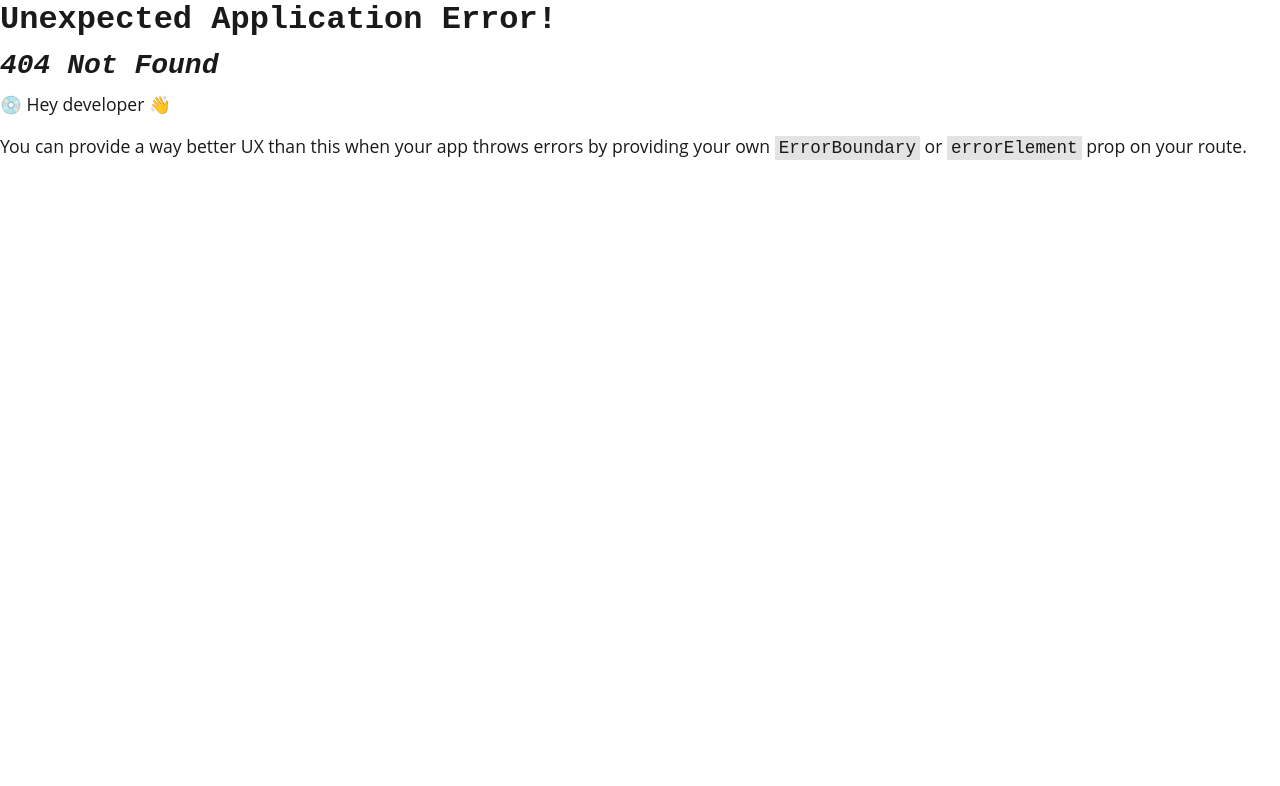
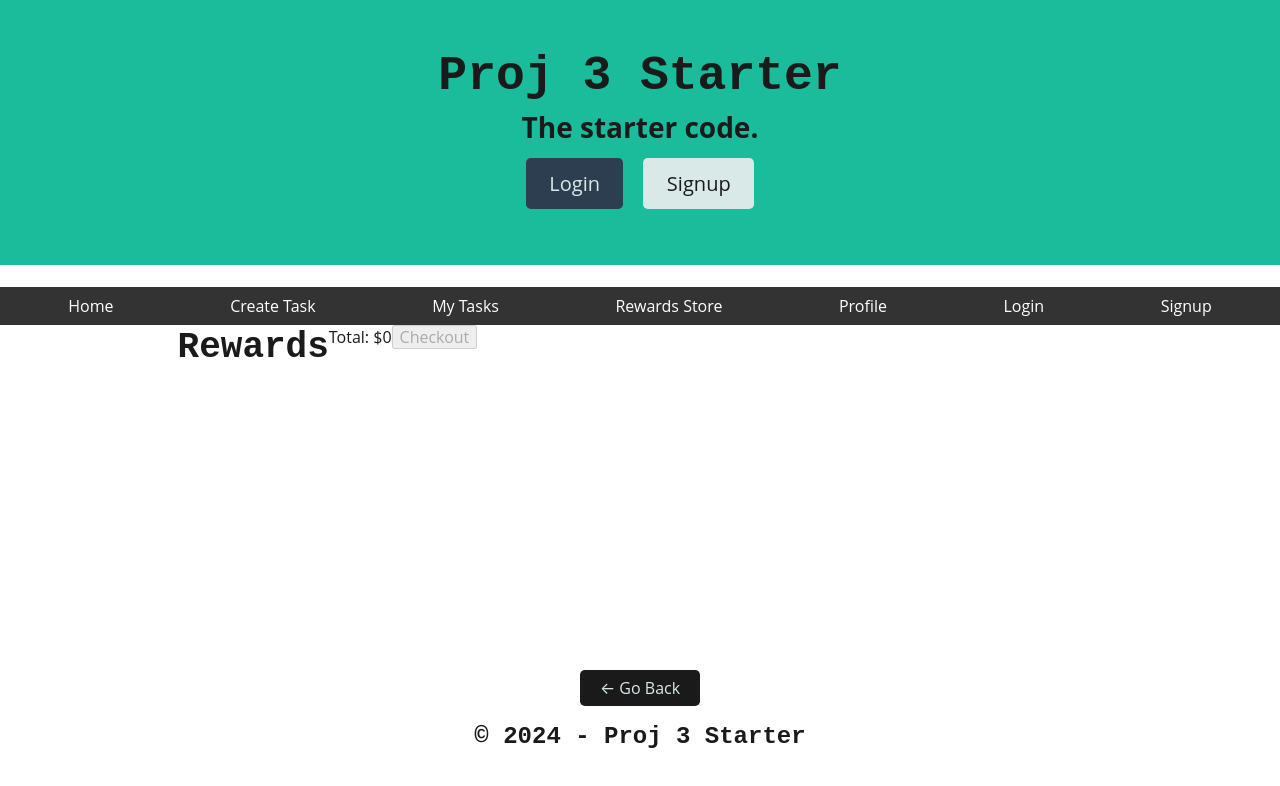
Before and after one commit to AranosBanazir/Quester, a React (Vite) app in the folder client/: page /rewards-store in a window 1280 px wide. Before the commit this address had no page. Shown: the top 786 px of the page. Built offline with nearby package versions, Linux system fonts and the light colour scheme.

Commit message:
rewards page/components, dummy navbar, cart provider added

```diff
--- a/client/src/App.jsx
+++ b/client/src/App.jsx
@@ -1,3 +1,4 @@
+import React from 'react'
 import {
   ApolloClient,
   InMemoryCache,
@@ -7,7 +8,9 @@ import {
 import { setContext } from '@apollo/client/link/context';
 import { Outlet } from 'react-router-dom';
 
+import { RewardCartProvider } from './utils/RewardCartContext';
 import Header from './components/Header';
+import Navbar from './components/Navbar';
 import Footer from './components/Footer';
 
 const httpLink = createHttpLink({
@@ -34,13 +37,16 @@ const client = new ApolloClient({
 function App() {
   return (
     <ApolloProvider client={client}>
+      <RewardCartProvider>
       <div className="flex-column justify-flex-start min-100-vh">
         <Header />
+        <Navbar />
         <div className="container">
           <Outlet />
         </div>
         <Footer />
       </div>
+      </ RewardCartProvider>
     </ApolloProvider>
   );
 }
--- /dev/null
+++ b/client/src/components/Navbar/index.jsx
@@ -0,0 +1,56 @@
+import React from 'react';
+import { Link } from 'react-router-dom';
+
+function Navbar() {
+  return (
+    <nav style={styles.navbar}>
+      <ul style={styles.navList}>
+        <li style={styles.navItem}>
+          <Link to="/" style={styles.link}>Home</Link>
+        </li>
+        <li style={styles.navItem}>
+          <Link to="/create-task" style={styles.link}>Create Task</Link>
+        </li>
+        <li style={styles.navItem}>
+          <Link to="/my-tasks" style={styles.link}>My Tasks</Link>
+        </li>
+        <li style={styles.navItem}>
+          <Link to="/rewards-store" style={styles.link}>Rewards Store</Link>
+        </li>
+        <li style={styles.navItem}>
+          <Link to="/me" style={styles.link}>Profile</Link>
+        </li>
+        <li style={styles.navItem}>
+          <Link to="/login" style={styles.link}>Login</Link>
+        </li>
+        <li style={styles.navItem}>
+          <Link to="/signup" style={styles.link}>Signup</Link>
+        </li>
+      </ul>
+    </nav>
+  );
+}
+
+const styles = {
+  navbar: {
+    backgroundColor: '#333',
+    padding: '10px',
+  },
+  navList: {
+    listStyle: 'none',
+    display: 'flex',
+    justifyContent: 'space-around',
+    margin: 0,
+    padding: 0,
+  },
+  navItem: {
+    margin: '0 10px',
+  },
+  link: {
+    color: 'white',
+    textDecoration: 'none',
+    fontSize: '16px',
+  },
+};
+
+export default Navbar;
--- /dev/null
+++ b/client/src/components/RewardList/index.jsx
@@ -0,0 +1,9 @@
+const RewardsList = ({ children }) => {
+    return (
+      <div className="flex-row gap-1">
+        {children}
+      </div>
+    )
+  }
+
+  export default RewardsList
--- a/client/src/pages/CreateTask.jsx
+++ b/client/src/pages/CreateTask.jsx
@@ -0,0 +1,12 @@
+const CreateTask = () => {
+    return (
+      <main>
+        <div className="flex-row justify-center">
+          <div className="col-12 col-md-10 my-3">
+            <h1>Home</h1>
+          </div>
+        </div>
+      </main>
+    );
+  };
+export default CreateTask;
--- a/client/src/pages/MyTasks.jsx
+++ b/client/src/pages/MyTasks.jsx
@@ -0,0 +1,13 @@
+const MyTasks = () => {
+    return (
+      <main>
+        <div className="flex-row justify-center">
+          <div className="col-12 col-md-10 my-3">
+            <h1>Home</h1>
+          </div>
+        </div>
+      </main>
+    );
+  };
+
+export default MyTasks;
--- a/client/src/pages/RewardsStore.jsx
+++ b/client/src/pages/RewardsStore.jsx
@@ -0,0 +1,63 @@
+import { useLazyQuery } from '@apollo/client'
+import { useRewardCartContext } from '../utils/RewardCartContext'
+import { QUERY_REWARDS_CHECKOUT } from '../utils/queries'
+
+
+import RewardList from '../components/RewardList'
+import RewardCard from '../components/RewardCard'
+
+const RewardsStore = () => {
+  const { state } = useRewardCartContext()
+
+  const [runCheckout] = useLazyQuery(QUERY_REWARDS_CHECKOUT)
+
+  const handleCheckout = async () => {
+    try {
+      const response = await runCheckout({
+        variables: {
+          rewards: state.map(({ description, ...reward }) => {
+            return {
+              ...reward,
+            }
+          })
+        }
+      })
+
+      const stripe = await loadStripe('pk_test_TYooMQauvdEDq54NiTphI7jx')
+      stripe.redirectToCheckout({ sessionId: response.data.checkout.session })
+    } catch(err) {
+      console.log(err)
+      alert('Error checking out!')
+    }
+  }
+
+  const total = state.reduce((total, reward) => {
+    return total + reward.points
+  }, 0)
+
+  return (
+    <div className="container">
+      <div className='flex-row space-between items-center'>
+        <h1>Rewards</h1>
+        <div>
+          Total: ${total}
+          <button onClick={handleCheckout} disabled={state.length === 0}>
+            Checkout
+          </button>
+        </div>
+      </div>
+      <RewardList>
+        {state.map(reward => {
+          return (
+            <RewardCard
+              {...reward}
+              key={reward._id}
+            />
+          )
+        })}
+      </RewardList>
+    </div>
+  )
+}
+
+export default RewardsStore;
--- /dev/null
+++ b/client/src/utils/RewardCartContext.jsx
@@ -0,0 +1,33 @@
+import { createContext, useContext, useReducer } from 'react'
+
+const rewardCartState = []
+
+export const RewardCartContext = createContext(rewardCartState)
+
+export const useRewardCartContext = () => useContext(RewardCartContext)
+
+export const actions = {
+  ADD_TO_CART: 'ADD_TO_CART',
+  REMOVE_FROM_CART: 'REMOVE_FROM_CART'
+}
+
+const reducer = (state, action) => {
+  switch(action.type) {
+    case actions.ADD_TO_CART:
+      return [...state, action.payload]
+    case actions.REMOVE_FROM_CART:
+      return state.filter(reward => reward._id !== action.payload)
+    default:
+      return state
+  }
+}
+
+export const RewardCartProvider = ({ children }) => {
+  const [state, dispatch] = useReducer(reducer, rewardCartState)
+
+  return (
+    <RewardCartContext.Provider value={{ state, dispatch, actions }}>
+      {children}
+    </RewardCartContext.Provider>
+  )
+}
--- a/client/src/utils/queries.js
+++ b/client/src/utils/queries.js
@@ -29,3 +29,43 @@ export const QUERY_ME = gql`
     }
   }
 `;
+
+/*Taken from in class example. Might need adjustments ~Nick*/
+
+export const QUERY_REWARDS = gql`
+  query getRewards($rewards: ID) {
+    rewards(reward: $reward) {
+      _id
+      name
+      description
+      points
+      image
+      category {
+        _id
+      }
+    }
+  }
+`;
+
+export const QUERY_REWARDS_CHECKOUT = gql`
+  query getRewardsCheckout($rewards: [RewardInput]) {
+    checkout(rewards: $rewards) {
+      session
+    }
+  }
+`;
+
+export const QUERY_ALL_REWARDS = gql`
+  {
+    rewards {
+      _id
+      name
+      image
+      description
+      points
+      category {
+        name
+      }
+    }
+  }
+`;
```
Also changed, not shown: client/src/components/RewardCard/index.jsx (+26 -0 lines), client/src/components/TaskCard/index.jsx (+20 -0 lines), client/src/main.jsx (+16 -0 lines).
